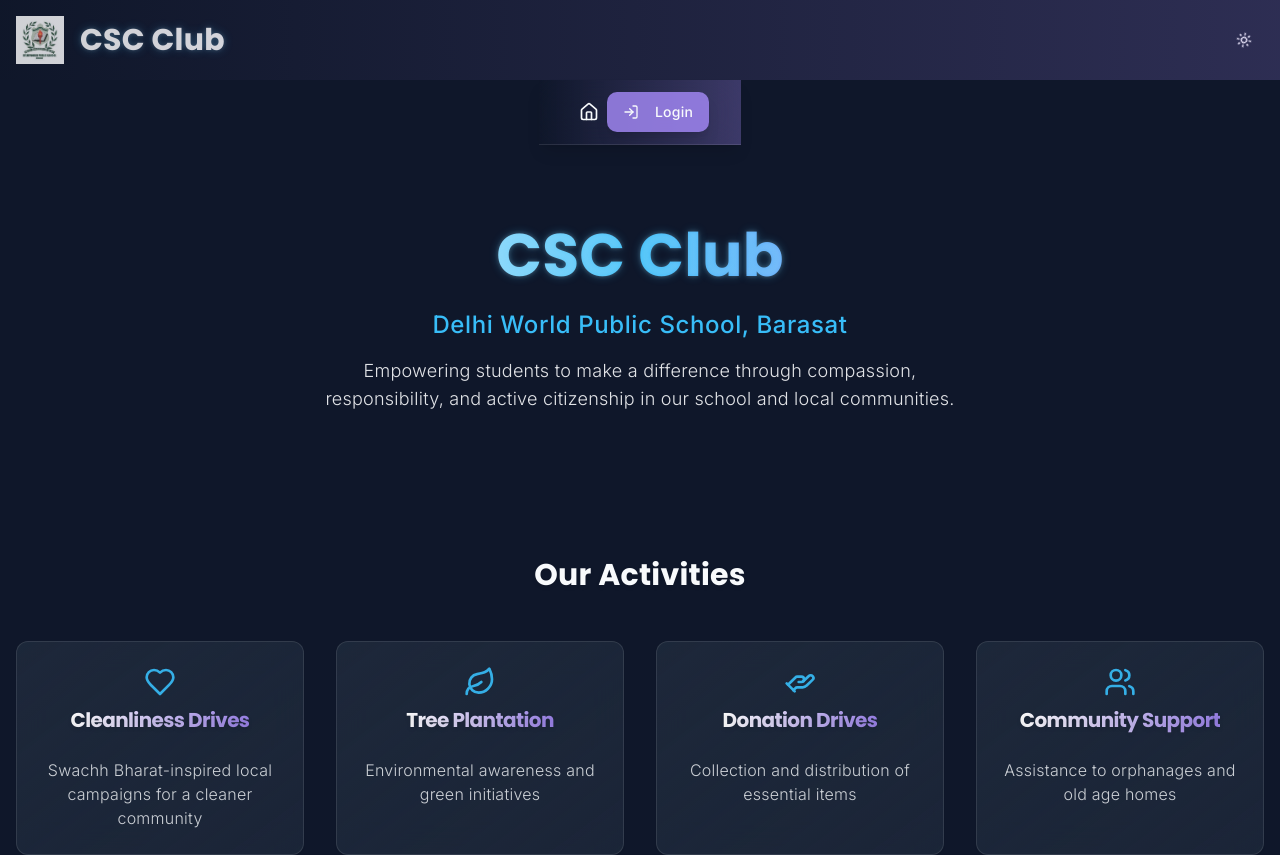
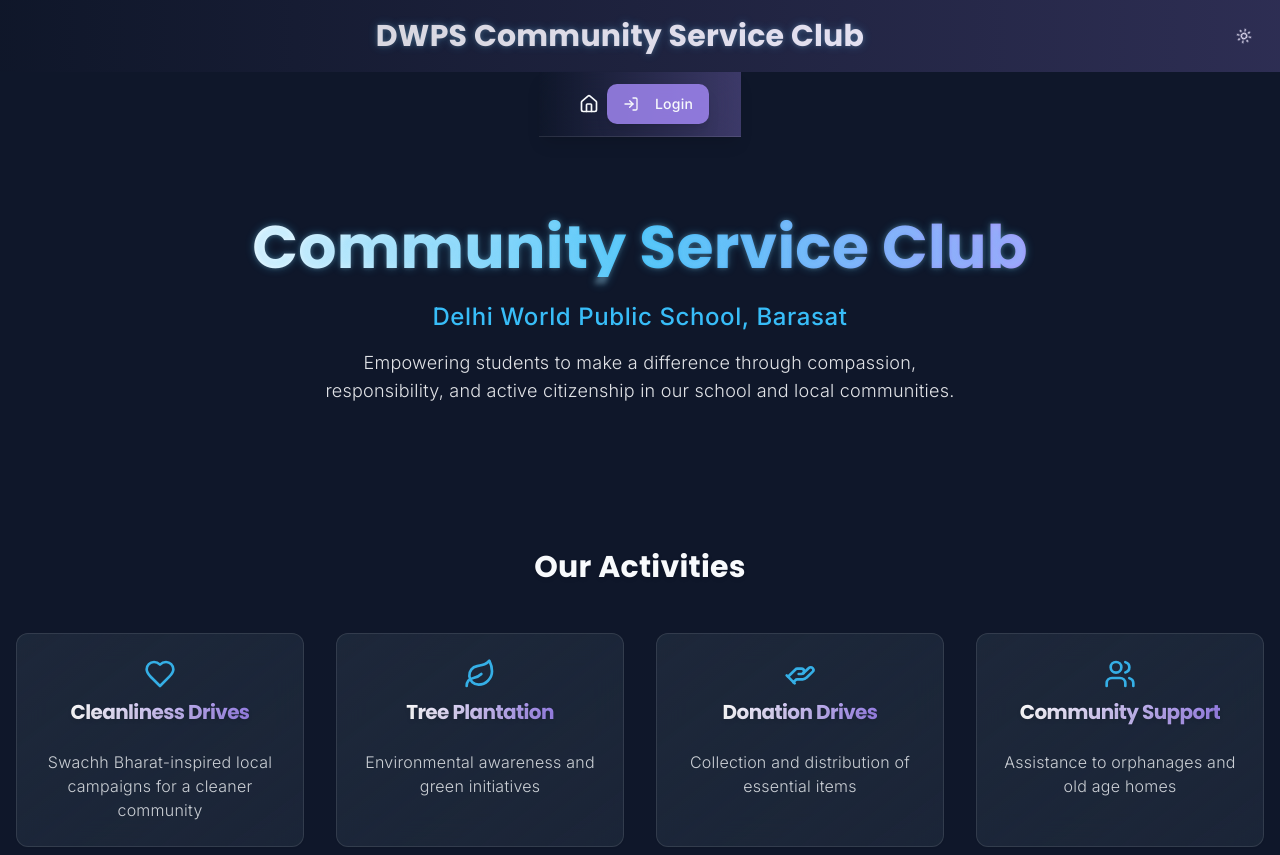
Before and after one commit to Riju-Rahaman/communityclub_dwpsb, a React (Vite) app: page / in a window 1280 px wide. Shown: the top 855 px of the page. Built offline with nearby package versions, Linux system fonts and the light colour scheme.

Commit message:
Reverted to commit 3ad2a7eb2ef95d44c2c8f231196949157dac6a19

```diff
--- a/src/components/Header.tsx
+++ b/src/components/Header.tsx
@@ -5,16 +5,9 @@ export function Header() {
   return (
     <header className="bg-primary py-4 text-white relative overflow-hidden animate-fade-in">
       <div className="max-w-7xl mx-auto px-4 flex items-center justify-between">
-        <div className="flex items-center space-x-4">
-          <img
-            src="/lovable-uploads/6daac8ad-9831-4b81-9404-e0180d347933.png"
-            alt="CSC Club Logo"
-            className="h-12 w-12 object-contain"
-          />
-          <h1 className="text-3xl font-bold text-center flex-grow animate-text-glow">
-            CSC Club
-          </h1>
-        </div>
+        <h1 className="text-3xl font-bold text-center flex-grow animate-text-glow">
+          DWPS Community Service Club
+        </h1>
         <ThemeToggle />
       </div>
       <div className="absolute inset-0 bg-gradient-to-r from-primary/20 to-secondary/20 animate-gradient" />
--- a/src/pages/Index.tsx
+++ b/src/pages/Index.tsx
@@ -95,7 +95,7 @@ const Index = () => {
       <div className="w-full py-20 px-4 flex flex-col items-center bg-gradient-to-b from-primary/50 to-transparent">
         <div className="max-w-4xl mx-auto">
           <h1 className="text-5xl sm:text-6xl font-bold mb-6 bg-gradient-to-r from-white via-accent to-secondary bg-clip-text text-transparent animate-text-glow text-shadow-md">
-            CSC Club
+            Community Service Club
           </h1>
           <p className="text-2xl mb-4 text-accent font-medium tracking-wide animate-fade-in">
             Delhi World Public School, Barasat
```
Also changed, not shown: public/lovable-uploads/6daac8ad-9831-4b81-9404-e0180d347933.png (deleted).
